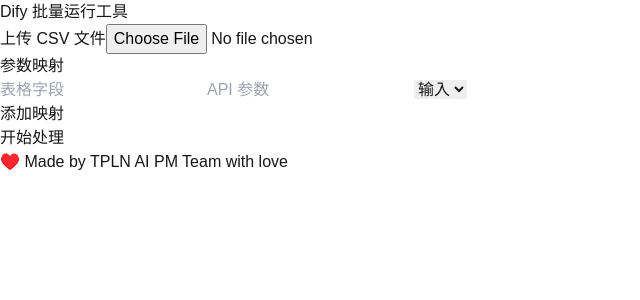
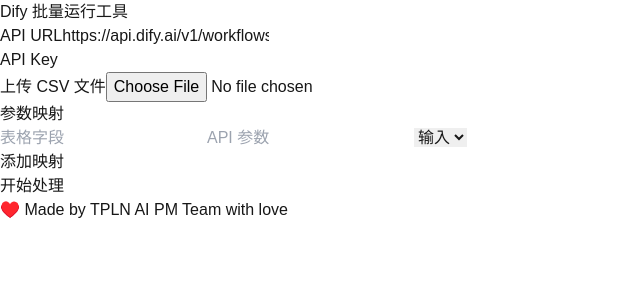
Before and after one commit to huangyafei/dify-batch-run, a Next.js app: page / in a window 1280 px wide. Shown: the top 300 px of the page, without its empty margins (0-640 px from the left). Built offline with nearby package versions, Linux system fonts and the light colour scheme.

Commit message:
✨ feat: add custom API URL and API Key support

```diff
--- a/src/app/api/process-csv/route.js
+++ b/src/app/api/process-csv/route.js
@@ -6,16 +6,16 @@
 import { NextResponse } from 'next/server';
 
 export async function POST(req) {
-  const { fileContent, mapping } = await req.json();
+  const { fileContent, mapping, apiUrl, apiKey } = await req.json();
 
-  if (!fileContent || !mapping) {
-    return NextResponse.json({ error: 'No file content or mapping provided' }, { status: 400 });
+  if (!fileContent || !mapping || !apiUrl || !apiKey) {
+    return NextResponse.json({ error: 'Missing required parameters' }, { status: 400 });
   }
 
   try {
     const records = await parseCSV(fileContent);
     console.log('CSV parsing completed. Processing records...');
-    const processedRecords = await processRecords(records, mapping);
+    const processedRecords = await processRecords(records, mapping, apiUrl, apiKey);
     console.log('All records processed. Generating output file...');
     const output = stringify(processedRecords, { header: true });
     const fileName = `processed_${Date.now()}.csv`;
@@ -47,11 +47,11 @@
   });
 }
 
-async function processRecords(records, mapping) {
+async function processRecords(records, mapping, apiUrl, apiKey) {
   const processedRecords = [];
   for (const record of records) {
     try {
-      const processedRecord = await processRecord(record, mapping);
+      const processedRecord = await processRecord(record, mapping, apiUrl, apiKey);
       processedRecords.push(processedRecord);
     } catch (error) {
       console.error('Error processing record:', error);
@@ -61,7 +61,7 @@
   return processedRecords;
 }
 
-async function processRecord(record, mapping) {
+async function processRecord(record, mapping, apiUrl, apiKey) {
   console.log('Processing record:', record);
   const apiInputs = {};
   const outputMapping = {};
@@ -74,7 +74,7 @@
     }
   });
 
-  const apiResponse = await callAPI(apiInputs);
+  const apiResponse = await callAPI(apiInputs, apiUrl, apiKey);
   console.log('API response:', apiResponse);
 
   const processedRecord = {...record};
@@ -85,15 +85,15 @@
   return processedRecord;
 }
 
-async function callAPI(inputs) {
+async function callAPI(inputs, apiUrl, apiKey) {
   try {
-    const response = await axios.post('http://localhost/v1/workflows/run', {
+    const response = await axios.post(apiUrl, {
       inputs: inputs,
       response_mode: "blocking",
       user: "api"
     }, {
       headers: {
-        'Authorization': 'Bearer app-WBeYjhfX3yc4AwBJhPbI4Dcq',
+        'Authorization': `Bearer ${apiKey}`,
         'Content-Type': 'application/json'
       }
     });
--- a/src/app/page.js
+++ b/src/app/page.js
@@ -9,6 +9,8 @@
   const [processing, setProcessing] = useState(false);
   const [downloadUrl, setDownloadUrl] = useState(null);
   const [error, setError] = useState(null);
+  const [apiUrl, setApiUrl] = useState('https://api.dify.ai/v1/workflows/run');
+  const [apiKey, setApiKey] = useState('');
 
   const handleFileChange = (event) => {
     setFile(event.target.files[0]);
@@ -31,7 +33,7 @@
 
   const handleSubmit = async (event) => {
     event.preventDefault();
-    if (!file) return;
+    if (!file || !apiUrl || !apiKey) return;
 
     setProcessing(true);
     setError(null);
@@ -41,7 +43,9 @@
       try {
         const response = await axios.post('/api/process-csv', {
           fileContent: e.target.result,
-          mapping: mapping
+          mapping: mapping,
+          apiUrl: apiUrl,
+          apiKey: apiKey
         });
         if (response.data.error) {
           throw new Error(response.data.error);
@@ -63,6 +67,34 @@
         <div className="bg-[#2c2c2e] rounded-lg shadow-lg p-6 mb-8">
           <form onSubmit={handleSubmit} className="space-y-6">
             <div>
+              <label htmlFor="apiUrl" className="block text-sm font-medium mb-2">
+                API URL
+              </label>
+              <input
+                type="text"
+                id="apiUrl"
+                value={apiUrl}
+                onChange={(e) => setApiUrl(e.target.value)}
+                className="w-full px-3 py-2 bg-[#3a3a3c] rounded-md text-sm"
+                required
+              />
+            </div>
+
+            <div>
+              <label htmlFor="apiKey" className="block text-sm font-medium mb-2">
+                API Key
+              </label>
+              <input
+                type="text"
+                id="apiKey"
+                value={apiKey}
+                onChange={(e) => setApiKey(e.target.value)}
+                className="w-full px-3 py-2 bg-[#3a3a3c] rounded-md text-sm"
+                required
+              />
+            </div>
+
+            <div>
               <label htmlFor="csvFile" className="block text-sm font-medium mb-2">
                 上传 CSV 文件
               </label>
@@ -72,6 +104,7 @@
                 onChange={handleFileChange}
                 accept=".csv"
                 className="w-full px-3 py-2 bg-[#3a3a3c] rounded-md text-sm"
+                required
               />
             </div>
 
@@ -126,7 +159,7 @@
             <div>
               <button
                 type="submit"
-                disabled={!file || processing}
+                disabled={!file || !apiUrl || !apiKey || processing}
                 className="w-full py-2 px-4 bg-blue-600 rounded-md text-sm font-medium disabled:opacity-50"
               >
                 {processing ? '处理中...' : '开始处理'}
```
